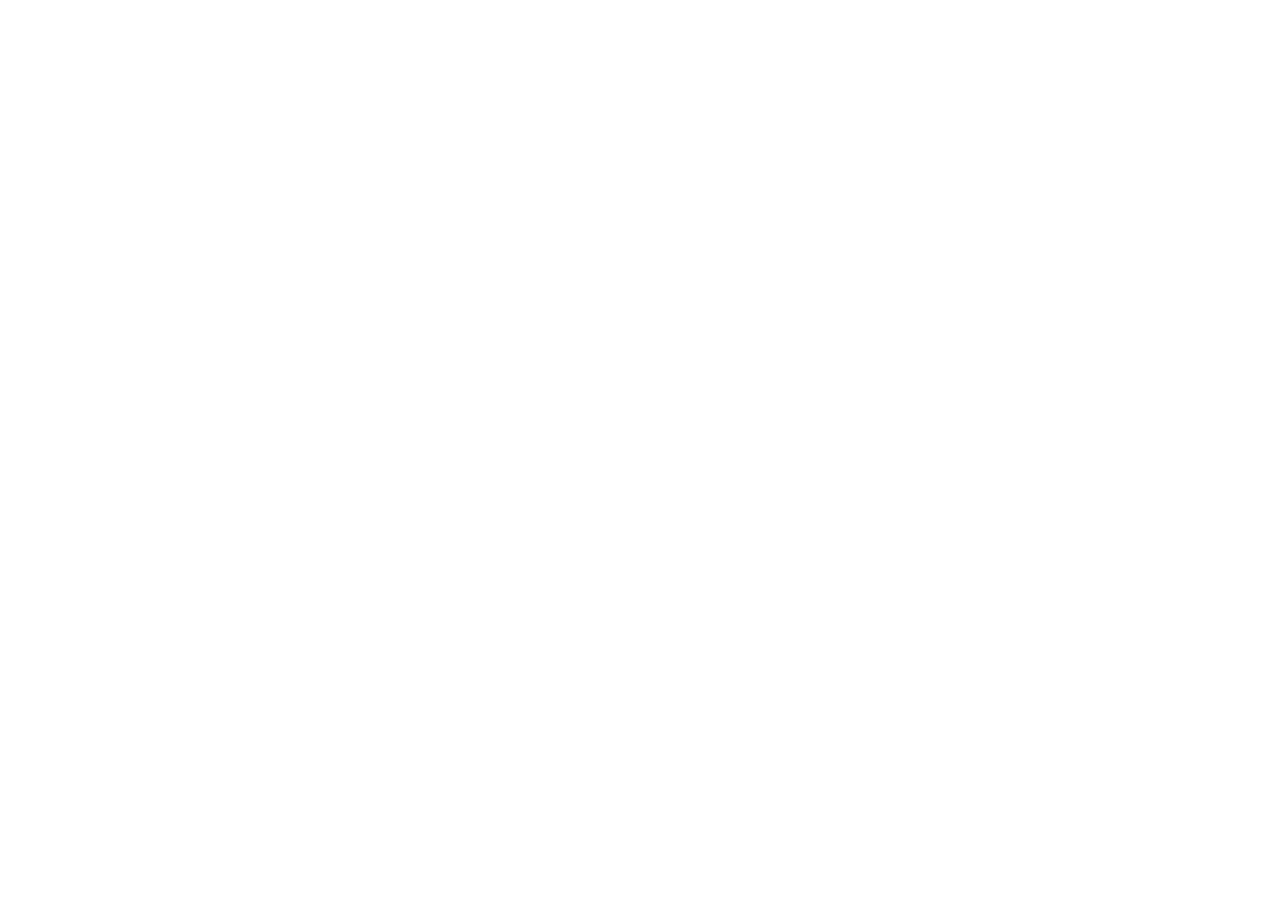
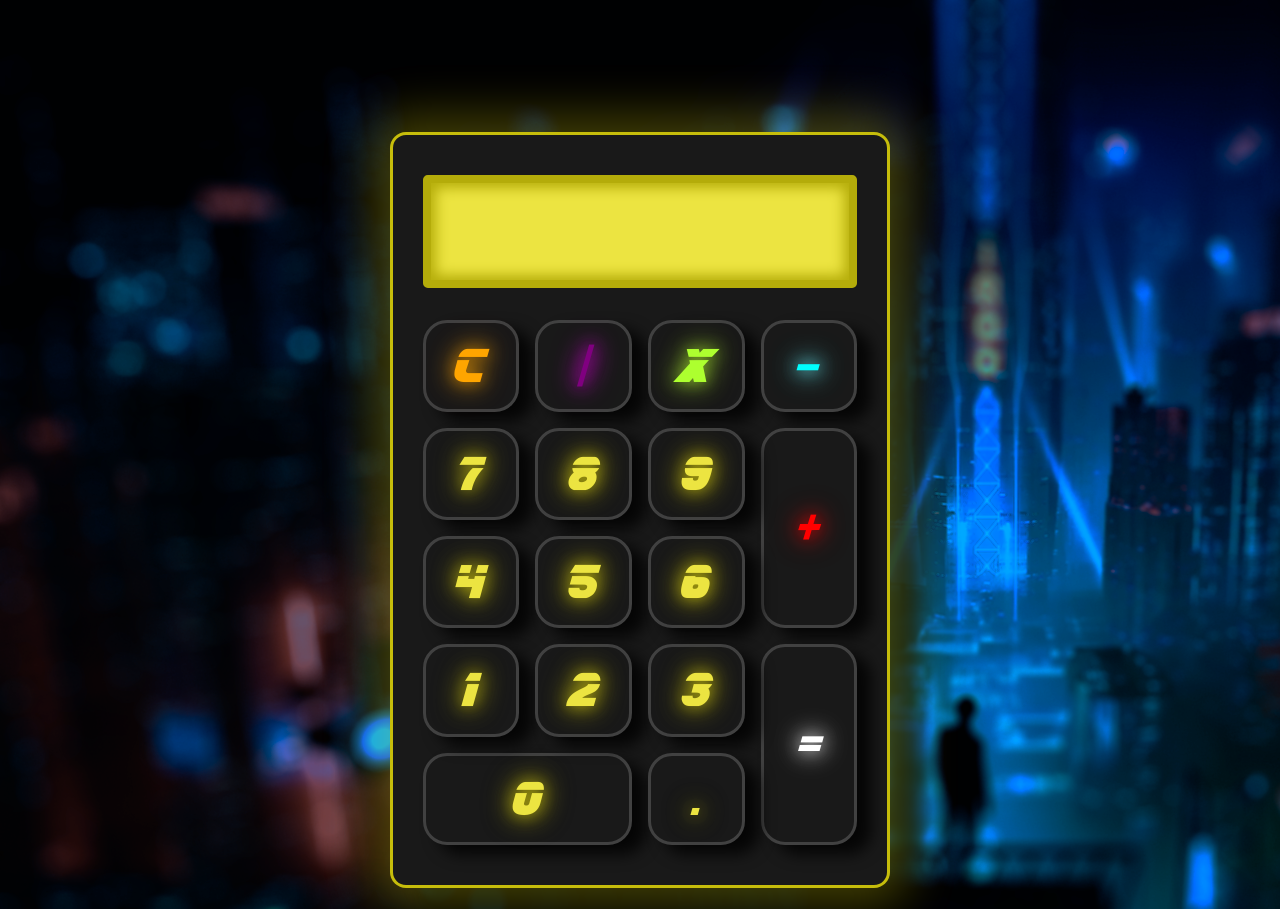
Before and after one commit to Paradigm-Web/Simple-Calculator, a plain HTML site: page index.html in a window 1280 px wide. Shown: the top 909 px of the page. Before the commit the page ends 800 px from the top, so only its background shows below. Drawn offline with Linux system fonts and the light colour scheme.

Commit message:
simple html and css styling

```diff
--- a/index.html
+++ b/index.html
@@ -9,6 +9,34 @@
     <title>Simple Calculator</title>
 </head>
 <body>
+    <div class="wrapper">
+        <div class="header"></div>
+        <div class="container">
+            <div class="calculator cyber-glow">
+                <div class="screen-wrapper"></div>
+                <div class="buttons-wrapper">
+                    <button id="clear" class="clear" value="clear">C</button>
+                    <button id="divide" class="op" value="/">/</button>
+                    <button id="multiply" class="op" value="*">x</button>
+                    <button id="subtract" class="op" value="-">-</button>
+                    <button id="add" class="op" value="+">+</button>
+                    <button id="equals" class="equal" value="=">=</button>
+                    <button id="zero" class="num cyber-glow" value="0">0</button>
+                    <button id="seven" class="num cyber-glow" value="7">7</button>
+                    <button id="eight" class="num cyber-glow" value="8">8</button>
+                    <button id="nine" class="num cyber-glow" value="9">9</button>
+                    <button id="four" class="num cyber-glow" value="4">4</button>
+                    <button id="five" class="num cyber-glow" value="5">5</button>
+                    <button id="six" class="num cyber-glow" value="6">6</button>
+                    <button id="one" class="num cyber-glow" value="1">1</button>
+                    <button id="two" class="num cyber-glow" value="2">2</button>
+                    <button id="three" class="num cyber-glow" value="3">3</button>
+                    <button id="point" class="num cyber-glow" value=".">.</button>
+
+                </div>
+            </div>
+        </div>
+    </div>
 
 </body>
 </html>
--- a/styles.css
+++ b/styles.css
@@ -0,0 +1,265 @@
+@font-face {
+    font-family: BladeRunner;
+    src: url(src/BLADRMF_.TTF);
+}
+
+:root{
+    --red: rgb(224, 143, 143);
+    --red-shade: rgb(200, 120, 120);
+    --maroon: rgb(139, 29, 29);
+    --maroon-shade: rgb(115, 25, 25);
+    --maroon-dark: rgb(100, 25, 25);
+
+    --vsc-light: rgb(45, 45, 45);
+    --vsc-dark: rgb(37, 37, 37);
+    --vsc-darkest: rgb(25, 25, 25);
+
+    --cyberbg: rgb(27, 26, 44);
+
+    --disabled: rgba(131, 70, 70, 0.5);
+
+    --slow-trans: all 0.3s ease-out;
+    --fast-trans: all 0.75s ease-out;
+
+    --cyber: rgb(236, 228, 65);
+    --cyber-dark: rgb(180, 172, 10);
+    --cyber-1: rgba(218, 208, 11, 0.9);
+    --cyber-shad: rgba(218, 208, 11, 0.3);
+    --cyber-btn: rgb(65, 65, 65);
+    --aqua: #23D3C6;
+
+    --glow-yellow: rgba(218, 208, 11, 0.5);
+    --glow-green: rgba(172, 235, 46, 0.5);
+    --glow-purple: rgba(206, 6, 206, 0.8);
+    --glow-orange: rgba(255, 166, 0, 0.5);
+    --glow-blue: rgba(106, 245, 255, 0.8);
+    --glow-red: rgba(255, 0, 0, 0.5);
+    --glow-white: rgba(255, 255, 255, 0.541);
+}
+
+@keyframes bg-glow {
+    from {
+        filter: brightness(100%);
+    }
+    to {
+        filter: brightness(90%);
+    }
+}
+@keyframes border-glow {
+    from {
+        box-shadow: 0 0 3em 1.1em var(--cyber-shad), 1.85em 1.85em 1.2em rgba(0, 0, 0, 0.8);
+    }
+    to {
+        box-shadow: 0 0 6em 1.8em var(--cyber-shad), 1.85em 1.85em 1.2em rgba(0, 0, 0, 0.8);
+    }
+}
+@keyframes
+text-glow-yellow {
+    from {
+        text-shadow: 0 0 15px var(--glow-yellow), 0 0 25px var(--glow-yellow), 0 0 30px var(--glow-yellow);
+    }
+    to {
+        text-shadow: 0 0 25px var(--glow-yellow), 0 0 35px var(--glow-yellow), 0 0 40px var(--glow-yellow);
+    }
+}
+@keyframes
+text-glow-orange {
+    from {
+        text-shadow: 0 0 15px var(--glow-orange), 0 0 25px var(--glow-orange), 0 0 30px var(--glow-orange);
+    }
+    to {
+        text-shadow: 0 0 25px var(--glow-orange), 0 0 35px var(--glow-orange), 0 0 40px var(--glow-orange);
+    }
+}
+@keyframes
+text-glow-purple {
+    from {
+        text-shadow: 0 0 15px var(--glow-purple), 0 0 25px var(--glow-purple), 0 0 30px var(--glow-purple);
+    }
+    to {
+        text-shadow: 0 0 25px var(--glow-purple), 0 0 35px var(--glow-purple), 0 0 40px var(--glow-purple);
+    }
+}
+@keyframes
+text-glow-green {
+    from {
+        text-shadow: 0 0 15px var(--glow-green), 0 0 25px var(--glow-green), 0 0 30px var(--glow-green);
+    }
+    to {
+        text-shadow: 0 0 25px var(--glow-green), 0 0 35px var(--glow-green), 0 0 40px var(--glow-green);
+    }
+}
+@keyframes
+text-glow-blue {
+    from {
+        text-shadow: 0 0 15px var(--glow-blue), 0 0 25px var(--glow-blue), 0 0 30px var(--glow-blue);
+    }
+    to {
+        text-shadow: 0 0 25px var(--glow-blue), 0 0 35px var(--glow-blue), 0 0 40px var(--glow-blue);
+    }
+}
+@keyframes
+text-glow-red {
+    from {
+        text-shadow: 0 0 15px var(--glow-red), 0 0 25px var(--glow-red), 0 0 30px var(--glow-red);
+    }
+    to {
+        text-shadow: 0 0 25px var(--glow-red), 0 0 35px var(--glow-red), 0 0 40px var(--glow-red);
+    }
+}
+@keyframes
+text-glow-white {
+    from {
+        text-shadow: 0 0 15px var(--glow-white), 0 0 25px var(--glow-white), 0 0 30px var(--glow-white);
+    }
+    to {
+        text-shadow: 0 0 25px var(--glow-white), 0 0 35px var(--glow-white), 0 0 40px var(--glow-white);
+    }
+}
+
+
+* {
+    box-sizing: border-box;
+    margin: 0;
+    padding: 0;
+    letter-spacing: .15em;
+    font-family: BladeRunner;
+    /* outline: 1px solid red; */
+}
+
+body {
+    height: 100%;
+    -webkit-animation: bg-glow 2.5s ease-in-out infinite alternate;
+    -moz-animation: bg-glow 2.5s ease-in-out infinite alternate;
+    animation: bg-glow 2.5s ease-in-out infinite alternate;
+    background-image: url("src/calculatorbackground.png");
+    color: var(--maroon-shade);
+    /* background: var(--cyberbg); */
+}
+
+.wrapper {
+    max-width: 80%;
+    margin-left: auto;
+    margin-right: auto;
+}
+
+.header {
+    width: 100%;
+    height: 80px;
+    font-size: 100px;
+    text-align: center;
+}
+
+.container {
+    display: flex;
+    justify-content: space-evenly;
+    align-items: center;
+    margin-top: 10px;
+    margin-bottom: 30px;
+    height: 840px;
+}
+
+.calculator {
+    border-radius: 1em;
+    -webkit-animation: border-glow 2.5s ease-in-out infinite alternate;
+    -moz-animation: border-glow 2.5s ease-in-out infinite alternate;
+    animation: border-glow 2.5s ease-in-out infinite alternate;
+    border: 3px solid var(--cyber-1);
+    background-color: var(--vsc-darkest);
+    width: 500px;
+    height: 90%;
+    display: flex;
+    flex-direction: column;
+    justify-content: center;
+    align-items: center;
+    gap: 2em;
+}
+
+.screen-wrapper {
+    height: 15%;
+    width: 88%;
+    background-color: var(--cyber);
+    border-radius: .3em;
+    border: 8px solid var(--cyber-dark);
+    box-shadow: inset 0 0 .8em .3em var(--cyber-dark);
+}
+
+.buttons-wrapper {
+    height: 70%;
+    width: 88%;
+    display: grid;
+    gap: 1em;
+    grid-template: repeat(5, 1fr) / repeat(4, 1fr);
+}
+
+#clear {
+    color: orange;
+    -webkit-animation: text-glow-orange 2.5s ease-in-out infinite alternate;
+    -moz-animation: text-glow-orange 2.5s ease-in-out infinite alternate;
+    animation: text-glow-orange 2.5s ease-in-out infinite alternate;
+}
+#divide {
+    font-weight: bold;
+    color: purple;
+    -webkit-animation: text-glow-purple 2.5s ease-in-out infinite alternate;
+    -moz-animation: text-glow-purple 2.5s ease-in-out infinite alternate;
+    animation: text-glow-purple 2.5s ease-in-out infinite alternate;
+ }
+#multiply {
+    color: greenyellow;
+    -webkit-animation: text-glow-green 2.5s ease-in-out infinite alternate;
+    -moz-animation: text-glow-green 2.5s ease-in-out infinite alternate;
+    animation: text-glow-green 2.5s ease-in-out infinite alternate;
+ }
+#subtract {
+    color: aqua;
+    -webkit-animation: text-glow-blue 2.5s ease-in-out infinite alternate;
+    -moz-animation: text-glow-blue 2.5s ease-in-out infinite alternate;
+    animation: text-glow-blue 2.5s ease-in-out infinite alternate;
+ }
+#add {
+    grid-row: 2 / 4;
+    grid-column: 4;
+    color: red;
+    -webkit-animation: text-glow-red 2.5s ease-in-out infinite alternate;
+    -moz-animation: text-glow-red 2.5s ease-in-out infinite alternate;
+    animation: text-glow-red 2.5s ease-in-out infinite alternate;
+}
+#equals {
+    grid-row: 4 / 6;
+    grid-column: 4;
+    color: white;
+    -webkit-animation: text-glow-white 2.5s ease-in-out infinite alternate;
+    -moz-animation: text-glow-white 2.5s ease-in-out infinite alternate;
+    animation: text-glow-white 2.5s ease-in-out infinite alternate;
+}
+#zero {
+    grid-row: 5;
+    grid-column: 1 / 3;
+}
+
+.num {
+    color: var(--cyber);
+    -webkit-animation: text-glow-yellow 2.5s ease-in-out infinite alternate;
+    -moz-animation: text-glow-yellow 2.5s ease-in-out infinite alternate;
+    animation: text-glow-yellow 2.5s ease-in-out infinite alternate;
+}
+
+.buttons-wrapper > button {
+    transition: var(--fast-trans);
+    border-radius: .5em;
+    border: 3px solid var(--cyber-btn);
+    background-color: var(--vsc-darkest);
+    text-align: center;
+    padding-left: 5px;
+    box-shadow: .3em .2em .3em rgba(0, 0, 0, 0.8);
+    font-size: 3em;
+}
+
+
+
+.buttons-wrapper > button:hover {
+    transition: var(--fast-trans);
+    background-color: rgba(148, 148, 148, 0.452);
+    /* scale: 103%; */
+}
```
Also changed, not shown: src/BLADRMF_.TTF (added), src/calculatorbackground.png (added).
